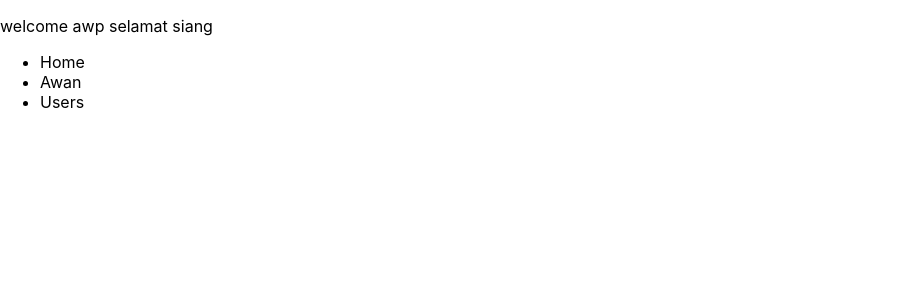
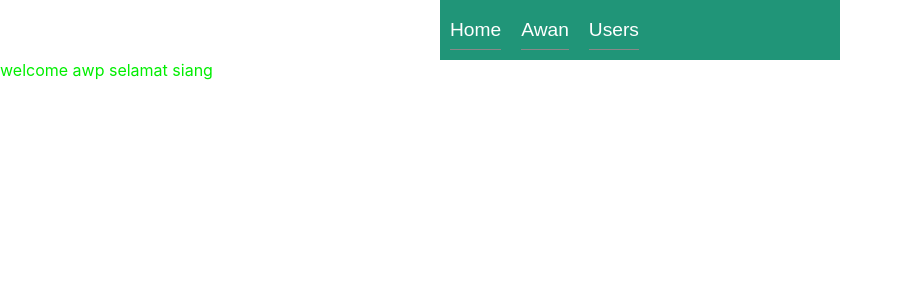
Before and after one commit to setyoawan/next-js, a Next.js app: page / in a window 1280 px wide. Shown: the top 300 px of the page, without its empty margins (0-902 px from the left). Built offline with nearby package versions, Linux system fonts and the light colour scheme.

Commit message:
add css style globals and module

```diff
--- /dev/null
+++ b/components/header/Header.module.css
@@ -0,0 +1,27 @@
+.header-container{
+    width: 400px;
+    margin: 0 auto;
+    background-color: rgb(32, 149, 120);
+}
+
+.list-menu {
+    list-style: none;
+    margin: 0;
+    padding: 0;
+}
+
+.list {
+    color: #fff;
+    font-family: 'Oswald', sans-serif;
+    font-size: 1.2em;
+    line-height: 40px;
+    height: 40px;
+    border-bottom: 1px solid #888;
+    display: inline-block;
+    margin: 10px;
+}
+
+.list:hover {
+   color: #888;
+   background-color: #fff;
+}
--- a/components/header/index.js
+++ b/components/header/index.js
@@ -1,16 +1,17 @@
 import Link from 'next/link';
+import Styles from './Header.module.css';
 
 export default function Header() {
     return(
-        <header>
-        <ul>
-        <li>
+        <header className={Styles['header-container']}>
+        <ul className={Styles['list-menu']}>
+        <li className={Styles.list}>
          <Link href='/'>Home</Link>
         </li>
-        <li>
+        <li className={Styles.list}>
          <Link href='/awan'>Awan</Link>
         </li>
-        <li>
+        <li className={Styles.list}>
           <Link href='/users'>Users</Link>
         </li>
       </ul>
--- a/pages/awan.js
+++ b/pages/awan.js
@@ -1,7 +1,9 @@
+import Styles from '../styles/Home.module.css';
+
 export default function Awan() {
     return (
         <div>
-            <p>coba coba coba</p>
+            <p className={Styles['title-awan']}>coba coba coba</p>
         </div>
     )
 }
--- a/pages/index.js
+++ b/pages/index.js
@@ -2,8 +2,9 @@ import Header from '../components/header'
 
 export default function Home() {
   return (
-    <><p>welcome awp selamat siang</p>
+    <>
     <Header/>
+    <p className='title'>welcome awp selamat siang</p>
     </>
   )
 }
--- a/styles/Home.module.css
+++ b/styles/Home.module.css
@@ -114,3 +114,7 @@
     flex-direction: column;
   }
 }
+
+.title-awan {
+  color: #0070f3;
+}
--- a/styles/globals.css
+++ b/styles/globals.css
@@ -14,3 +14,8 @@ a {
 * {
   box-sizing: border-box;
 }
+
+.title {
+  color: #0e0;
+  margin: 0 auto;
+}
```
